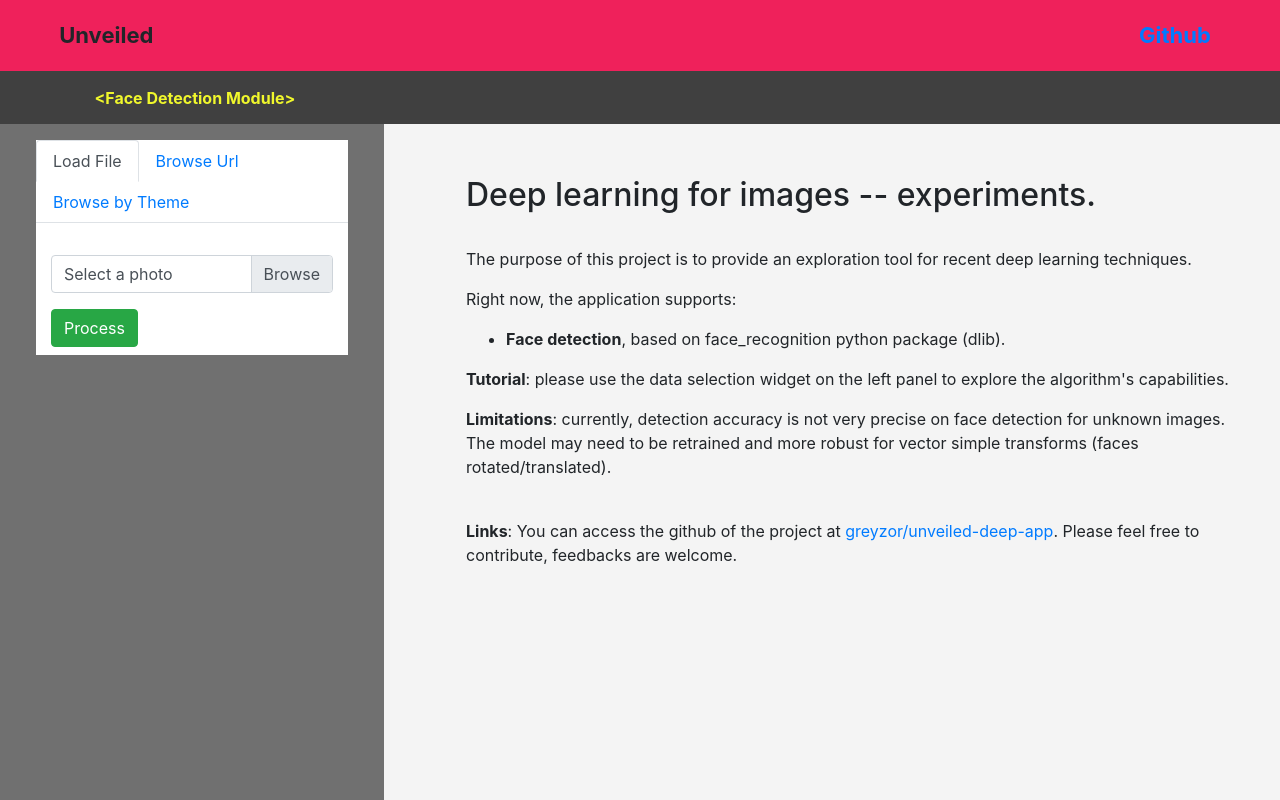
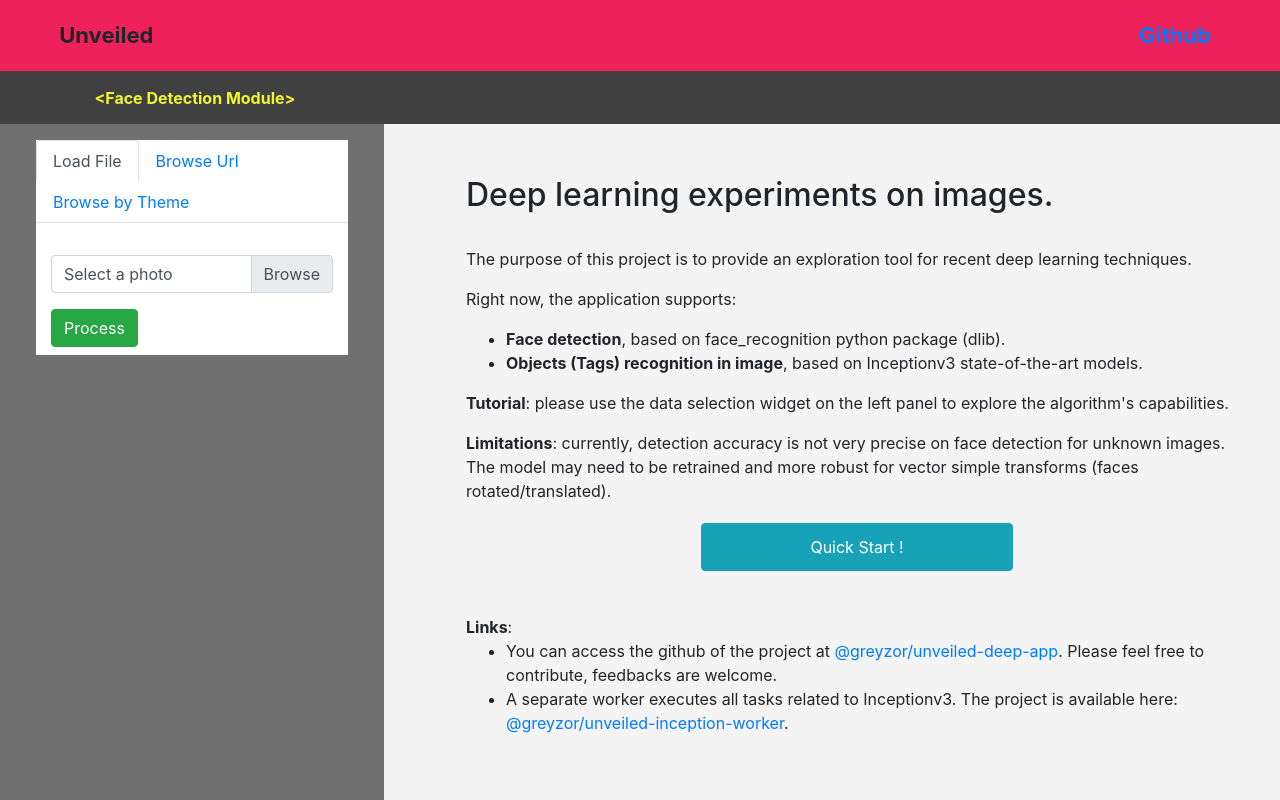
Before and after one commit to greyzor/unveiled-deep-app, a Flask app: page / in a window 1280 px wide. Run offline with Flask 2, Linux system fonts and the light colour scheme; some libraries are stand-ins or nearby versions.

Commit message:
update homepage + README by refering to inceptionv3 separate worker.

```diff
--- a/unveiled/templates/home.html
+++ b/unveiled/templates/home.html
@@ -13,19 +13,32 @@
   {{ super() }}
 
   <div style="text-align: left; margin-left: 50px; margin-top: 20px;">
-    <h2>Deep learning for images -- experiments.</h2>
+    <h2>Deep learning experiments on images.</h2>
 
     <br>
     <p>The purpose of this project is to provide an  exploration tool for recent deep learning techniques.</p>
     <p>Right now, the application supports:</p>
     <ul>
       <li><b>Face detection</b>, based on face_recognition python package (dlib).</li>
+      <li><b>Objects (Tags) recognition in image</b>, based on Inceptionv3 state-of-the-art models.</li>
     </ul>
     <p><b>Tutorial</b>: please use the data selection widget on the left panel to explore the algorithm's capabilities.</p>
     <p><b>Limitations</b>: currently, detection accuracy is not very precise on face detection for unknown images. The model may need to be retrained and more robust for vector simple transforms (faces rotated/translated).</p>
 
+    <div style='text-align: center; margin: 20px 30% 20px 30%;'>
+      <button type="submit" class="btn btn-block btn-info mb-2" style="padding:0.7rem;">Quick Start !</button>
+    </div>
+
     <br>
-    <p><b>Links</b>: You can access the github of the project at <a target='_blank' href='https://github.com/greyzor/unveiled-deep-app'>greyzor/unveiled-deep-app</a>. Please feel free to contribute, feedbacks are welcome.</p>
+    <b>Links</b>:<br>
+      <ul>
+        <li>
+          You can access the github of the project at <a target='_blank' href='https://github.com/greyzor/unveiled-deep-app'>@greyzor/unveiled-deep-app</a>. Please feel free to contribute, feedbacks are welcome.
+        </li>
+        <li>
+          A separate worker executes all tasks related to Inceptionv3. The project is available here: <a target='_blank' href='https://github.com/greyzor/unveiled-inception-worker'>@greyzor/unveiled-inception-worker</a>.
+        </li>
+      </ul>
 
   </div>
 
```
Also changed, not shown: README.md.
